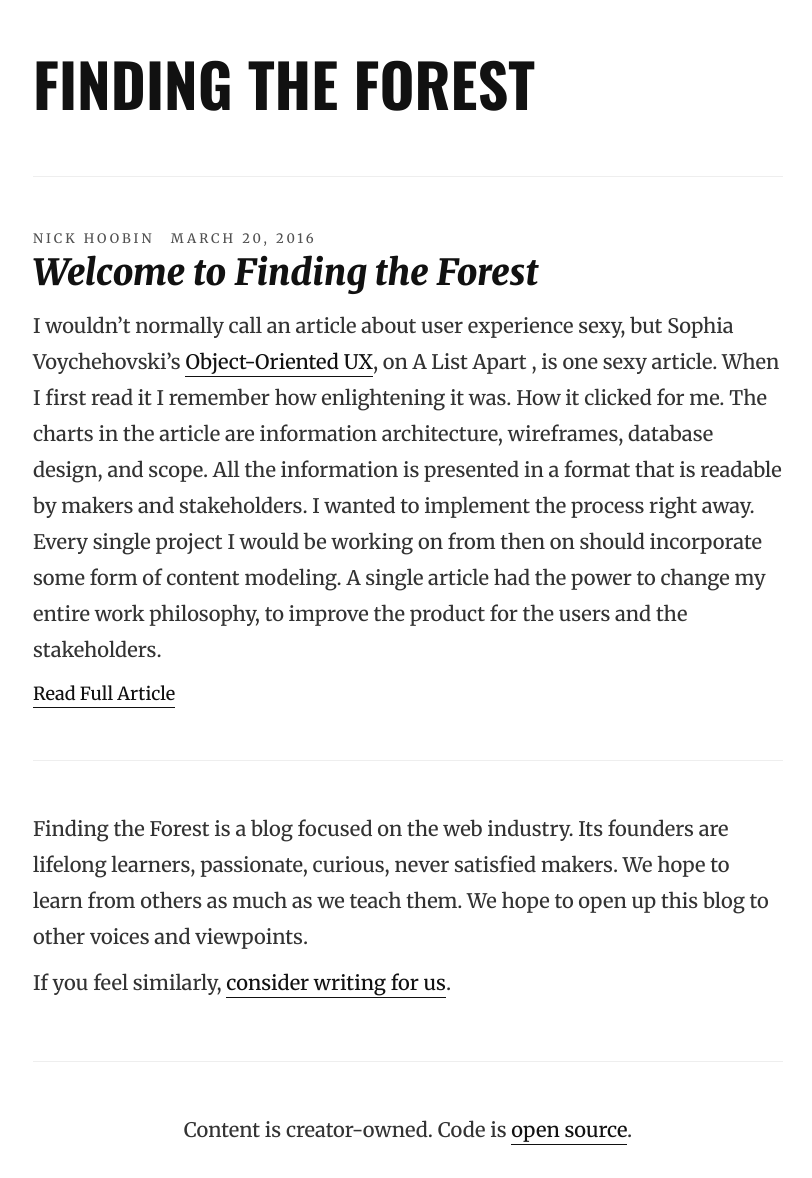
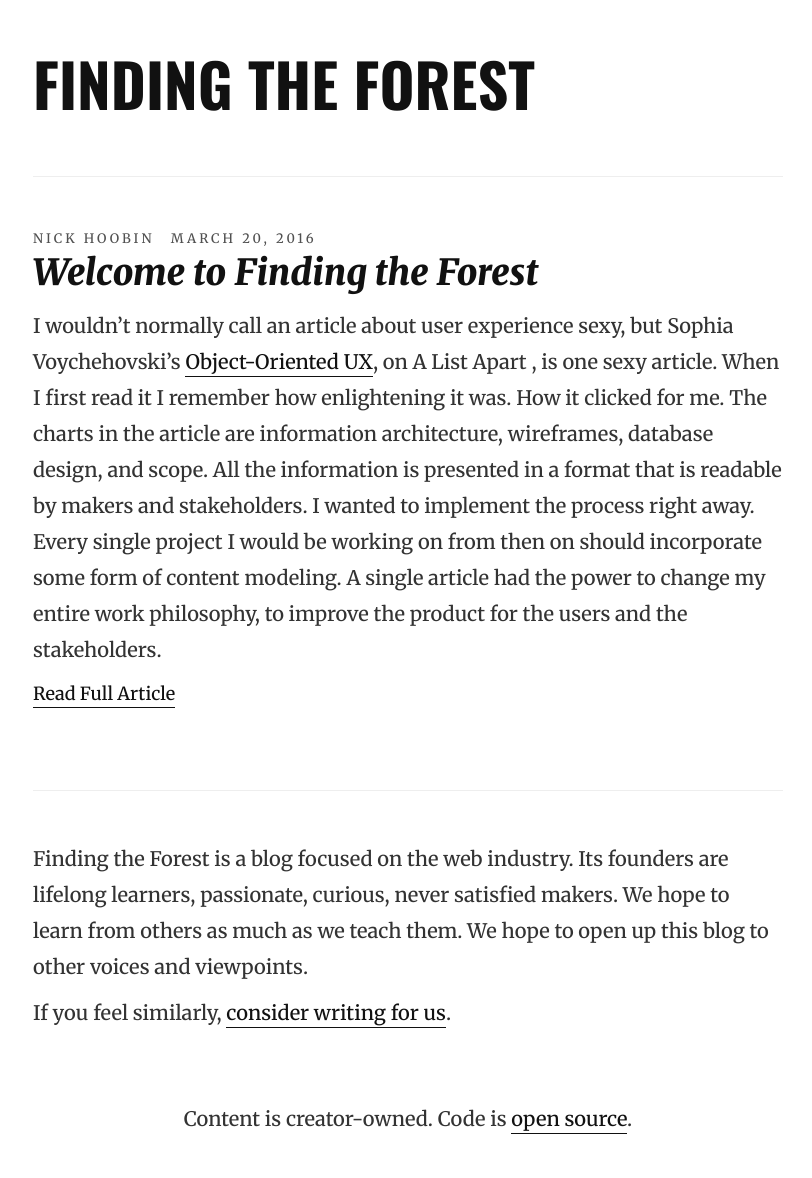
Before and after one commit to findingtheforest/findingtheforest.github.io, a Jekyll site: the page built from index.html, in a window 1280 px wide. Shown: the whole page, without its empty margins (232-1044 px from the left). Built offline with Jekyll 4.4.1, drawn with Linux system fonts in a browser that asks for light colours.

Commit message:
patching up the front page post archive a bit

```diff
--- a/build/css/style.css
+++ b/build/css/style.css
@@ -3258,12 +3258,14 @@ header {
     font-size: 6rem; }
 
 .component-about-us {
-  padding: 30px 0;
+  padding-top: 30px;
+  padding-bottom: 30px;
   font-size: 20px;
   font-size: 2rem; }
 
 .component-post-summary {
-  padding: 30px 0; }
+  padding-top: 30px;
+  padding-bottom: 30px; }
 
 .component-post-meta {
   padding: 0;
@@ -3286,6 +3288,11 @@ header {
   font-size: 20px;
   font-size: 2rem; }
 
+.component-post-archive {
+  padding-top: 30px; }
+  .component-post-archive article {
+    margin-bottom: 40px; }
+
 footer {
   text-align: center;
   padding: 30px 0;
--- a/gulpfile.js
+++ b/gulpfile.js
@@ -167,7 +167,6 @@ gulp.task('images', function() {
 		.pipe(plumber())
 		.pipe(gulp.dest(destPaths.images1))
 		.pipe(gulp.dest(destPaths.images2))
-		.pipe(notify('Image optimized!'));
 });
 
 // Compress Images for Build
@@ -180,7 +179,6 @@ gulp.task('build-images', function() {
 		}))
 		.pipe(gulp.dest(destPaths.images1))
 		.pipe(gulp.dest(destPaths.images2))
-		.pipe(notify('Image optimized!'));
 });
 
 // Watch for changes made to files
--- a/index.html
+++ b/index.html
@@ -19,28 +19,38 @@ title: Home
   {% endfor %}
 </section>
 
-<!-- needs an offset of 1 for the first post? -->
-<section class="component-post-archive">
+<section class="component-post-archive cl-xs-12">
+  <div class="row">
     {% for post in site.posts offset: 1 limit: 8 %}
       <article class="post col-xs-12 col-sm-6">
 
-      <h2><a href="{{ site.baseurl }}{{ post.url }}">{{ post.title }}</a></h2>
+        <ul class="component-post-meta">
+          <li>{{ post.author }}</li>
+          <li>{{ post.date | date:"%B %-d, %Y" }}</li>
+        </ul>
+
+        <h2 class="component-post-title"><a href="{{ site.baseurl }}{{ post.url }}">{{ post.title }}</a></h2>
 
         <div class="entry">
-        {{ post.excerpt }}
+          {{ post.intro }}
         </div>
 
-      <a href="{{ post.permalink }}" class="component-read-more">Read Full Article</a>
+        <div class="component-read-more">
+          <a href="{{ post.permalink }}">Read Full Article</a>
+        </div>
 
       </article>
     {% endfor %}
+  </div>
 </section>
 
 <hr>
 
-<section class="component-about-us">
+<section class="component-about-us col-xs-12">
+  <div class="row">
     <p>Finding the Forest is a blog focused on the web industry. Its founders are lifelong learners, passionate, curious, never satisfied makers. We hope to learn from others as much as we teach them. We hope to open up this blog to other voices and viewpoints.</p>
     <p>If you feel similarly, <a href="mailto:us@findingtheforest.com">consider writing for us</a>.</p>
+  </div>
 </section>
 
 <hr>
```
Also changed, not shown: sass/_base.scss (+11 -2 lines). Lines whose indentation alone changed are shown as unchanged.
